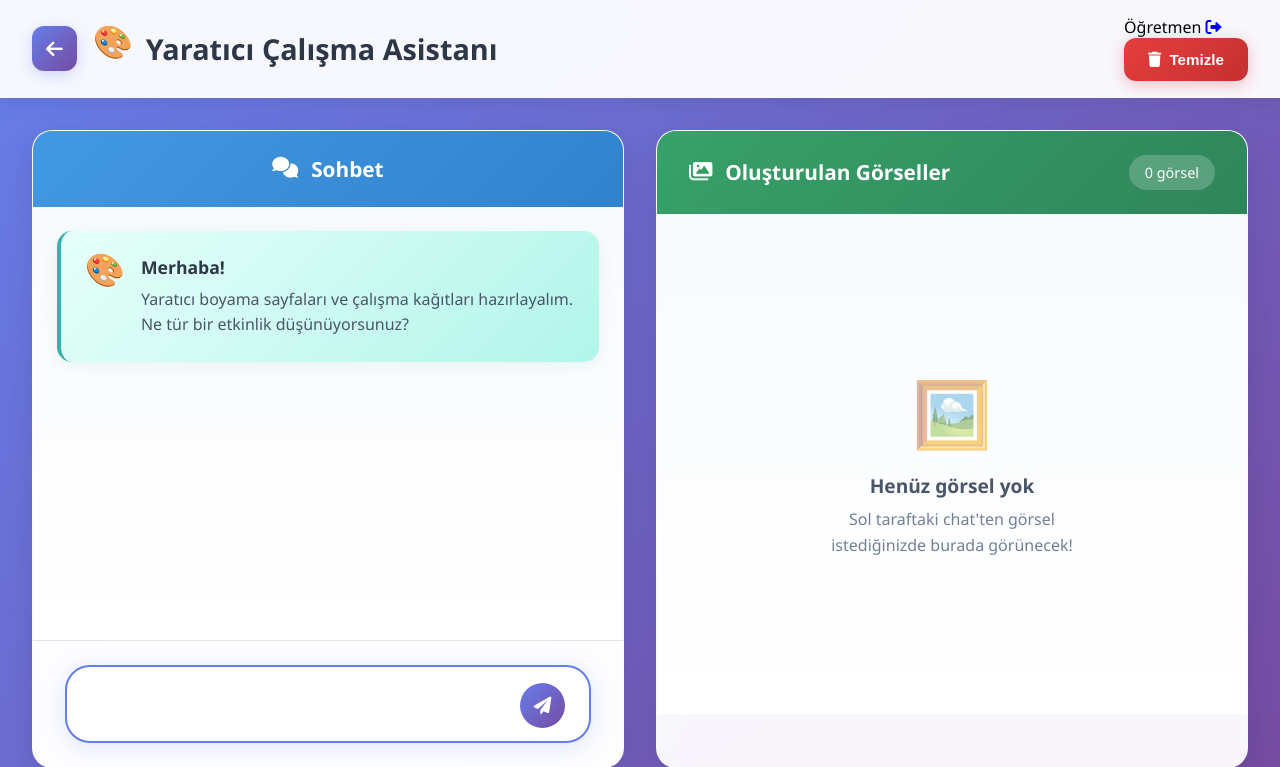
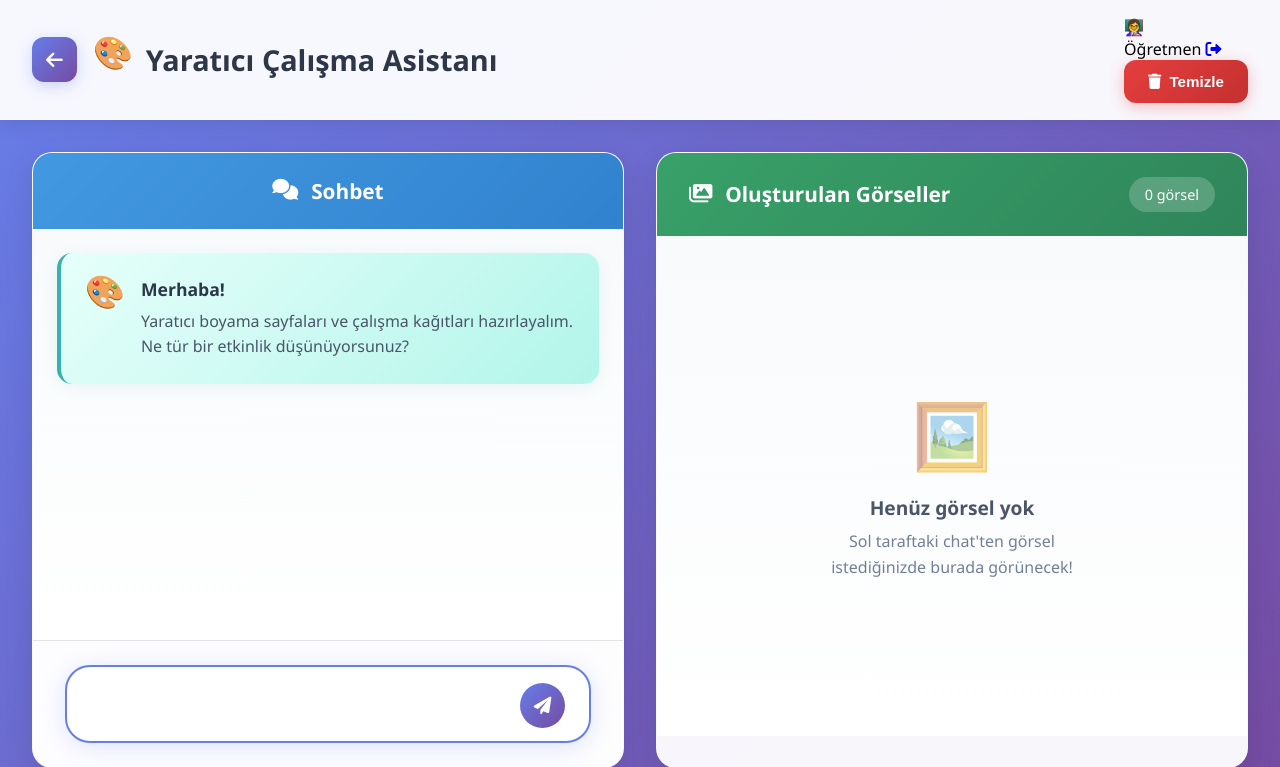
Before and after one commit to handeuygunn/BTK-Hackathon-2025-Ogretmenim-AI, a Python web app: template BTK Proje/templates/boyama_sayfasi.html in a window 1280 px wide. Shown: the top 767 px of the page. Run offline with Jinja, Linux system fonts and the light colour scheme; the template is opened without the code that fills it, so the values that code supplies are empty.

Commit message:
Icon düzeltildi.

```diff
--- a/BTK Proje/templates/boyama_sayfasi.html
+++ b/BTK Proje/templates/boyama_sayfasi.html
@@ -29,6 +29,7 @@
           </div>
           <div class="header-right">
             <div class="teacher-info">
+              <div class="icon">👩‍🏫</div>
               <span>{{ user.full_name if user else "Öğretmen" }}</span>
               <a href="/logout" class="logout-btn" title="Çıkış Yap">
                 <i class="fas fa-sign-out-alt"></i>
```
